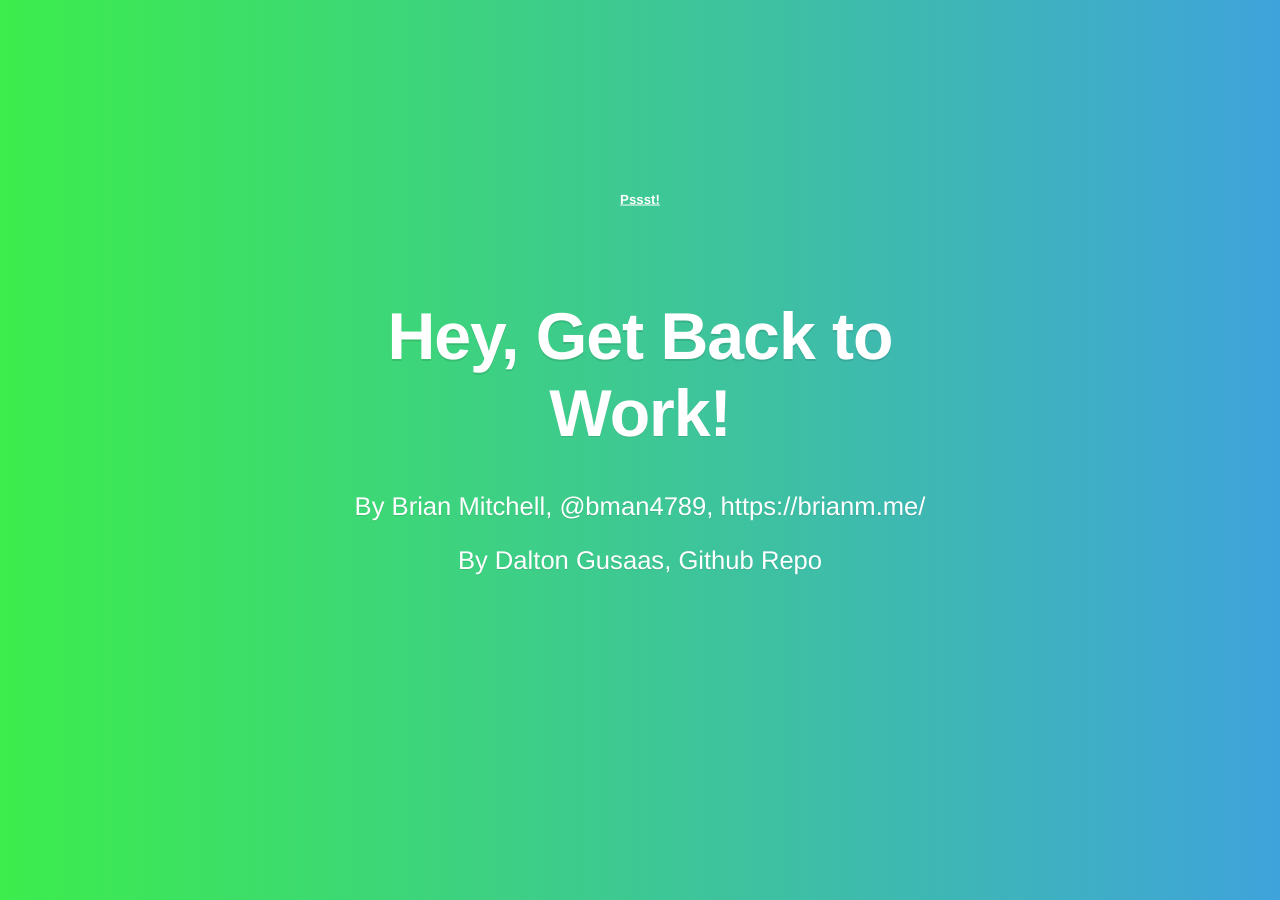
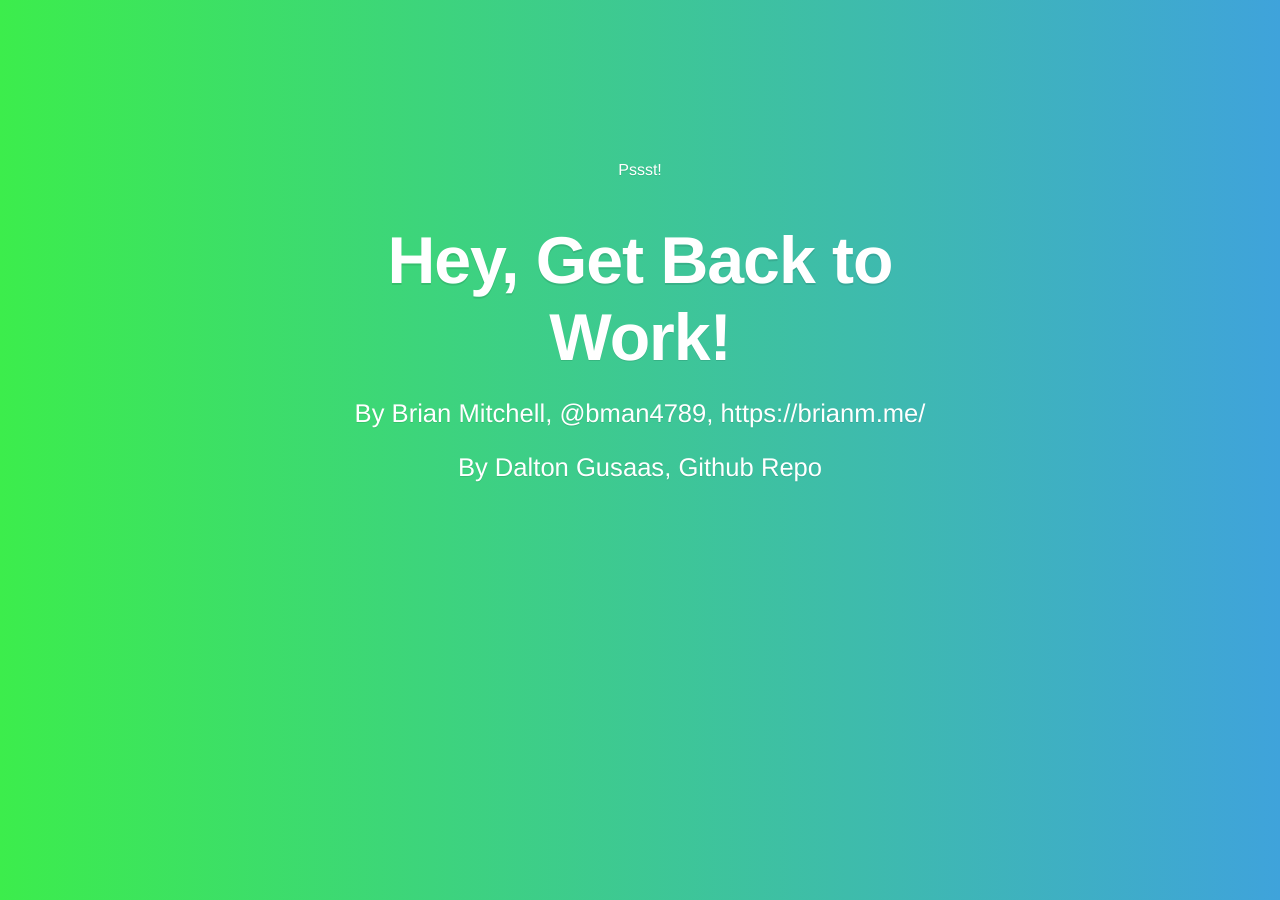
Before and after one commit to BrianMitchL/heygetbacktowork, a Jekyll site: the page built from index.html, in a window 1280 px wide. Built offline with Jekyll 4.4.1, drawn with Linux system fonts in a browser that asks for light colours; nearby versions of some CDN libraries.

Commit message:
Improved styling

```diff
--- a/assets/styles/style.css
+++ b/assets/styles/style.css
@@ -10,7 +10,6 @@ body {
 .gradient {
     height: 100%;
     width: 100%;
-    background-attachment:fixed;
 }
 
 .hidden {
@@ -23,11 +22,14 @@ body {
 
 #title {
     position: absolute;
-    top: 50%;
-    left: 50%;
+    top: 25%;
+    left: 0;
+    right: 0;
+    margin-left: auto;
+    margin-right: auto;
     height: 30%;
     width: 50%;
-    margin: -15% 0 0 -25%;
+    /*margin: -15% 0 0 -25%;*/
     font-size: 200%;
     text-shadow: 0 1px 0 rgba(0, 0, 0, 0.1);
     color: white;
@@ -39,23 +41,20 @@ body {
 #title > p > a {
     color: white;
 }
-#title > p > a:link {
+#title > p > a:link, #title > p > a:visited {
     text-decoration: none;
 }
-#title > p > a:visited {
-    text-decoration: none;
-}
-#title > p > a:hover {
-    text-decoration: underline;
-}
-#title > p > a:active {
+#title > p > a:hover, #title > p > a:active, #pst:active, #pst:hover {
     text-decoration: underline;
 }
 #title > h1 {
     letter-spacing: -1px;
+    margin: 0;
 }
 
-#top {padding-top:10em;}
+#top {
+    padding-top:10em;
+}
 
 #bottom {
     position:fixed;
@@ -70,14 +69,12 @@ body {
 
 #pst {
     position: absolute;
-    top: 20%;
+    top: -20%;
     left: 0;
     right: 0;
-    height: 5%;
-    width: 5%;
     margin-left: auto;
     margin-right: auto;
+    color: white;
+    font-size: 12pt;
+    text-decoration: none;
 }
-#pst a {
-    color: white;
-}
--- a/index.html
+++ b/index.html
@@ -4,10 +4,9 @@ layout: default
 
 <div class="gradient center-text">
     <div id="title">
+        <a id="pst" class="animated infinite bounce" href="/whatever_you_want">Pssst!</a>
         <h1 class="animated infinite pulse">Hey, Get Back to Work!</h1>
         <p>By Brian Mitchell, <a href="https://twitter.com/bman4789/">@bman4789</a>, <a href="https://brianm.me/" title="brianm.me website">https://brianm.me/</a></p>
         <p>By Dalton Gusaas, <a href="https://github.com/bman4789/heygetbacktowork" title="Github Repo">Github Repo</a></p>
     </div>
-
-	<h5 id="pst" class="animated infinite bounce"><a href="/whatever_you_want">Pssst!</a></h5>
 </div>
```
